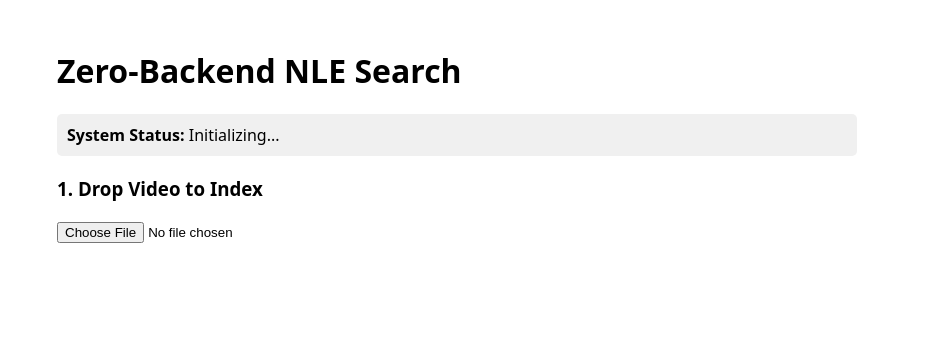
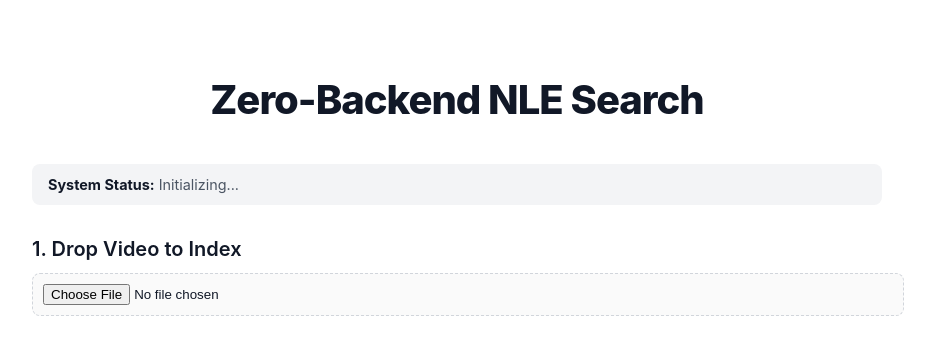
Before and after one commit to VirajK04/Frame-Finder---Video-Searching, a React (Vite) app: page / in a window 1280 px wide. Shown: the top 354 px of the page, without its empty margins (183-1118 px from the left). Built offline with nearby package versions, Linux system fonts and the light colour scheme.

Commit message:
style(ui): polish NLE search workspace layout and response feedback and implement clear database

```diff
--- a/src/App.jsx
+++ b/src/App.jsx
@@ -6,6 +6,7 @@ function App() {
   const [videoFile, setVideoFile] = useState(null)
   const [searchQuery, setSearchQuery] = useState('')
   const [results, setResults] = useState([])
+  const [isSearching, setIsSearching] = useState(false)
 
   const workerRef = useRef(null)
   const videoRef = useRef(null)
@@ -23,9 +24,11 @@ function App() {
       } else if (type === 'ERROR') {
         console.error(message)
         setStatus(`Error: ${message}`)
+        setIsSearching(false)
       } else if (type === 'SEARCH_RESULTS') {
         setResults(searchResults)
         setStatus('Ready')
+        setIsSearching(false)
       }
     };
 
@@ -41,8 +44,10 @@ function App() {
   if (!file) return
 
   setVideoFile(file)
-    setStatus('Extracting and Indexing frames...')
+  setStatus('Clearing old data and indexing...');
   setResults([])
+
+  workerRef.current.postMessage({ type: 'CLEAR_DB' })
 
   try {
     await processVideoFile(file, (frameData) => {
@@ -51,16 +56,17 @@ function App() {
         [frameData.imageBitmap]
       )
     })
-      setStatus('Indexing complete. Ready for search.');
+    setStatus('Indexing complete. Ready for search.')
   } catch (error) {
-      console.error(error);
+    console.error(error)
     setStatus('Failed to process video.')
   }
-  }
+};
 
   const handleSearch = () => {
     if (!searchQuery.trim()) return
     setStatus('Searching...')
+    setIsSearching(true)
     workerRef.current.postMessage({ type: 'SEARCH', payload: { query: searchQuery } })
   }
 
@@ -76,67 +82,145 @@ function App() {
   }, [videoFile])
 
   return (
-    <div style={{ maxWidth: '800px', margin: '0 auto', padding: '20px', fontFamily: 'system-ui, sans-serif' }}>
-      <h1>Zero-Backend NLE Search</h1>
+    <div style={{
+      maxWidth: '850px',
+      margin: '0 auto',
+      padding: '40px 20px',
+      fontFamily: '"Inter", -apple-system, BlinkMacSystemFont, "Segoe UI", Roboto, Helvetica, Arial, sans-serif, "Apple Color Emoji", "Segoe UI Emoji", "Segoe UI Symbol"',
+      color: '#111827'
+    }}>
+      <h1 style={{
+        textAlign: 'center',
+        fontSize: '2.5rem',
+        fontWeight: '800',
+        letterSpacing: '-0.025em',
+        marginBottom: '40px'
+      }}>
+        Zero-Backend NLE Search
+      </h1>
 
-      <div style={{ padding: '10px', backgroundColor: '#f0f0f0', borderRadius: '5px', marginBottom: '20px' }}>
-        <strong>System Status:</strong> {status}
+      <div style={{
+        padding: '12px 16px',
+        backgroundColor: '#f3f4f6',
+        borderRadius: '8px',
+        marginBottom: '32px',
+        fontSize: '0.9rem',
+        color: '#4b5563'
+      }}>
+        <strong style={{ color: '#111827' }}>System Status:</strong> {status}
       </div>
 
-      <div style={{ marginBottom: '20px' }}>
-        <h3>1. Drop Video to Index</h3>
-        <input type="file" accept="video/mp4,video/webm" onChange={handleFileUpload} />
+      <div style={{ marginBottom: '32px' }}>
+        <h3 style={{ fontSize: '1.25rem', marginBottom: '12px', fontWeight: '600' }}>1. Drop Video to Index</h3>
+        <input
+          type="file"
+          accept="video/mp4,video/webm"
+          onChange={handleFileUpload}
+          style={{
+            display: 'block',
+            width: '100%',
+            padding: '10px',
+            border: '1px dashed #d1d5db',
+            borderRadius: '8px',
+            cursor: 'pointer',
+            backgroundColor: '#fafafa'
+          }}
+        />
       </div>
 
       {videoFile && (
-        <div style={{ marginBottom: '20px' }}>
-          <h3>2. Search Footage</h3>
-          <div style={{ display: 'flex', gap: '10px' }}>
+        <div style={{ marginBottom: '32px' }}>
+          <h3 style={{ fontSize: '1.25rem', marginBottom: '12px', fontWeight: '600' }}>2. Search Footage</h3>
+          <div style={{ display: 'flex', gap: '12px' }}>
             <input
               type="text"
               value={searchQuery}
               onChange={(e) => setSearchQuery(e.target.value)}
               placeholder="e.g., 'a red car' or 'sunset'"
-              style={{ flex: 1, padding: '8px' }}
+              style={{
+                flex: 1,
+                padding: '12px 16px',
+                fontSize: '1rem',
+                border: '1px solid #d1d5db',
+                borderRadius: '8px',
+                outline: 'none',
+                boxShadow: '0 1px 2px 0 rgba(0, 0, 0, 0.05)'
+              }}
               onKeyDown={(e) => e.key === 'Enter' && handleSearch()}
             />
-            <button onClick={handleSearch} style={{ padding: '8px 16px' }}>Search</button>
+            <button
+              onClick={handleSearch}
+              disabled={isSearching}
+              style={{
+                padding: '12px 24px',
+                fontSize: '1rem',
+                fontWeight: '500',
+                backgroundColor: isSearching ? '#4b5563' : '#111827',
+                color: '#fff',
+                border: 'none',
+                borderRadius: '8px',
+                cursor: isSearching ? 'not-allowed' : 'pointer',
+                transition: 'background-color 0.2s'
+              }}
+            >
+              Search
+            </button>
           </div>
         </div>
       )}
 
       {videoFile && (
-        <div style={{ display: 'flex', gap: '20px', marginTop: '20px' }}>
+        <div style={{ display: 'flex', gap: '32px', marginTop: '20px' }}>
           <div style={{ flex: 2 }}>
             <video
               ref={videoRef}
               src={videoSrc}
               controls
-              style={{ width: '100%', borderRadius: '8px', backgroundColor: '#000' }}
+              style={{
+                width: '100%',
+                borderRadius: '12px',
+                backgroundColor: '#000',
+                boxShadow: '0 4px 6px -1px rgba(0, 0, 0, 0.1), 0 2px 4px -1px rgba(0, 0, 0, 0.06)'
+              }}
             />
           </div>
 
           <div style={{ flex: 1 }}>
-            <h3>Matches</h3>
-            {results.length === 0 ? (
-              <p style={{ color: '#666' }}>No results yet.</p>
-            ) : (
-              <ul style={{ listStyle: 'none', padding: 0 }}>
+            <div style={{ display: 'flex', alignItems: 'center', justifyContent: 'space-between', marginBottom: '16px' }}>
+              <h3 style={{ fontSize: '1.25rem', margin: 0, fontWeight: '600' }}>Matches</h3>
+              {isSearching && (
+                <svg style={{ width: '24px', height: '24px', animation: 'spin 1s linear infinite' }} xmlns="http://www.w3.org/2000/svg" fill="none" viewBox="0 0 24 24">
+                  <circle cx="12" cy="12" r="10" stroke="#e5e7eb" strokeWidth="4"></circle>
+                  <path fill="#111827" d="M4 12a8 8 0 018-8V0C5.373 0 0 5.373 0 12h4zm2 5.291A7.962 7.962 0 014 12H0c0 3.042 1.135 5.824 3 7.938l3-2.647z"></path>
+                </svg>
+              )}
+            </div>
+
+            <style>{`
+              @keyframes spin { 100% { transform: rotate(360deg); } }
+            `}</style>
+
+            {!isSearching && results.length === 0 ? (
+              <p style={{ color: '#6b7280', fontSize: '0.9rem' }}>No results yet.</p>
+            ) : !isSearching && (
+              <ul style={{ listStyle: 'none', padding: 0, margin: 0 }}>
                 {results.map((r, idx) => (
                   <li
                     key={idx}
                     onClick={() => handleResultClick(r.timestamp)}
                     style={{
-                      padding: '10px',
-                      borderBottom: '1px solid #eee',
+                      padding: '12px 16px',
+                      border: '1px solid #e5e7eb',
+                      marginBottom: '8px',
+                      borderRadius: '8px',
                       cursor: 'pointer',
-                      backgroundColor: idx === 0 ? '#f0f9ff' : 'transparent'
+                      backgroundColor: idx === 0 ? '#f3f4f6' : '#fff',
+                      transition: 'background-color 0.15s'
                     }}
+                    onMouseOver={(e) => e.currentTarget.style.backgroundColor = '#f9fafb'}
+                    onMouseOut={(e) => e.currentTarget.style.backgroundColor = idx === 0 ? '#f3f4f6' : '#fff'}
                   >
-                    <strong>{formatTime(r.timestamp)}</strong>
-                    <span style={{ fontSize: '0.8em', color: '#666', marginLeft: '10px' }}>
-                      ({(r.score * 100).toFixed(1)}%)
-                    </span>
+                    <strong style={{ fontSize: '1.1rem' }}>{formatTime(r.timestamp)}</strong>
                   </li>
                 ))}
               </ul>
```
Lines whose indentation alone changed are shown as unchanged.
